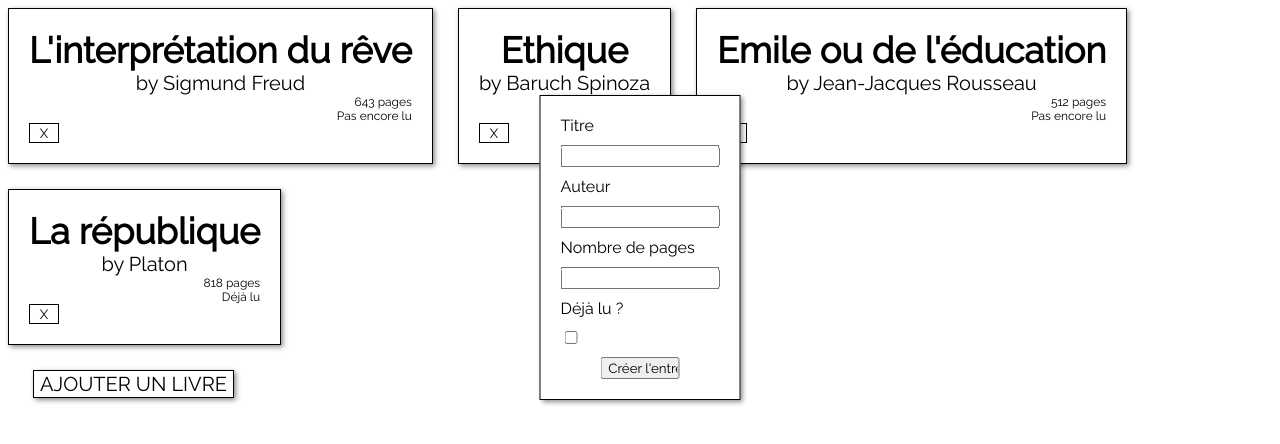
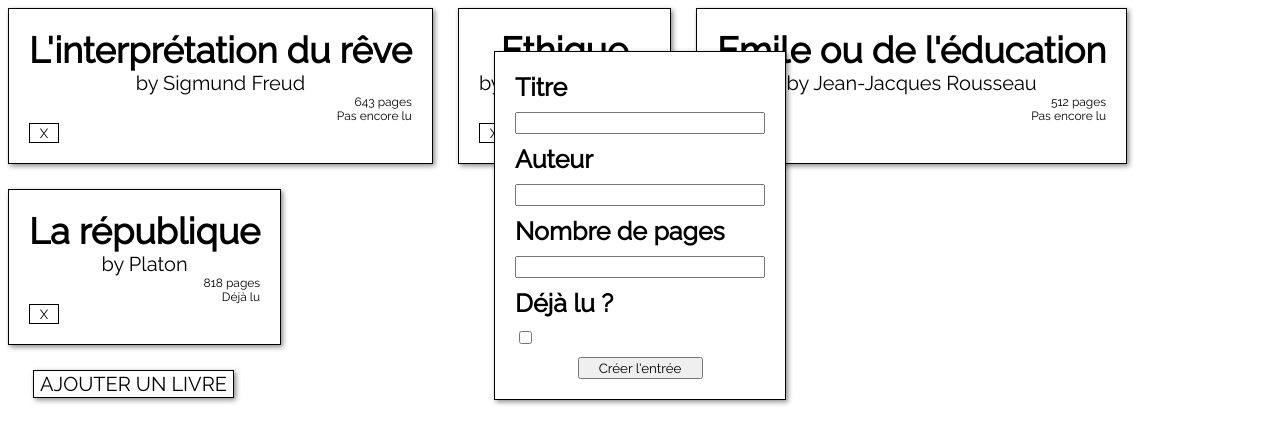
Before and after one commit to majunon/library, a plain HTML site: page index.html in a window 1280 px wide. Both pictures are taken after a click on the button "AJOUTER UN LIVRE". Drawn offline with Linux system fonts and the light colour scheme.

Commit message:
styling the form

```diff
--- a/style.css
+++ b/style.css
@@ -46,7 +46,7 @@
   display: flex;
   flex-direction: column;
   gap:10px;
-  width:;
+  width:250px;
   position: absolute;
   left:50%;
   bottom: 50%;
@@ -57,6 +57,8 @@
   box-shadow: 2px 2px 5px 0px rgba(0, 0, 0, 0.46);
   background-color: white;
   visibility:hidden;
+  font-size: 25px;
+  font-weight: 700;
 }
 
 #form-checkbox{
```
